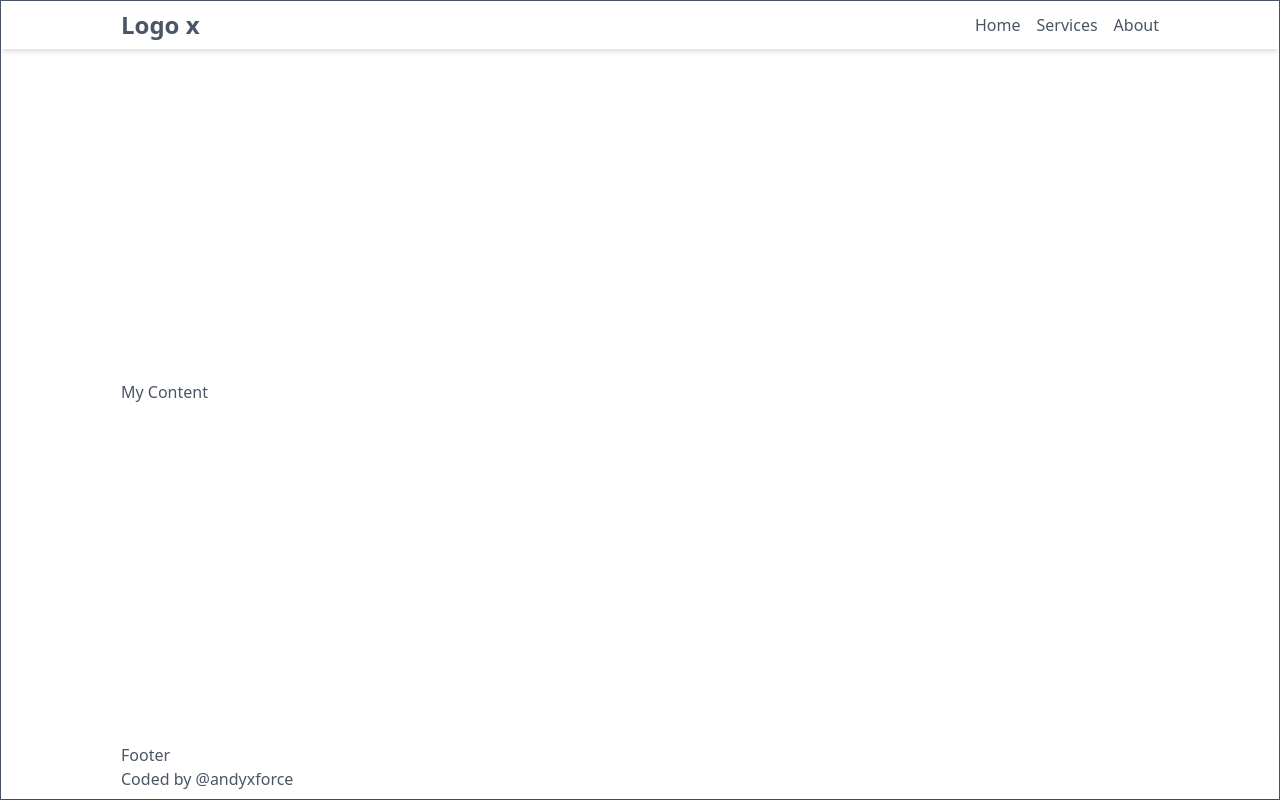
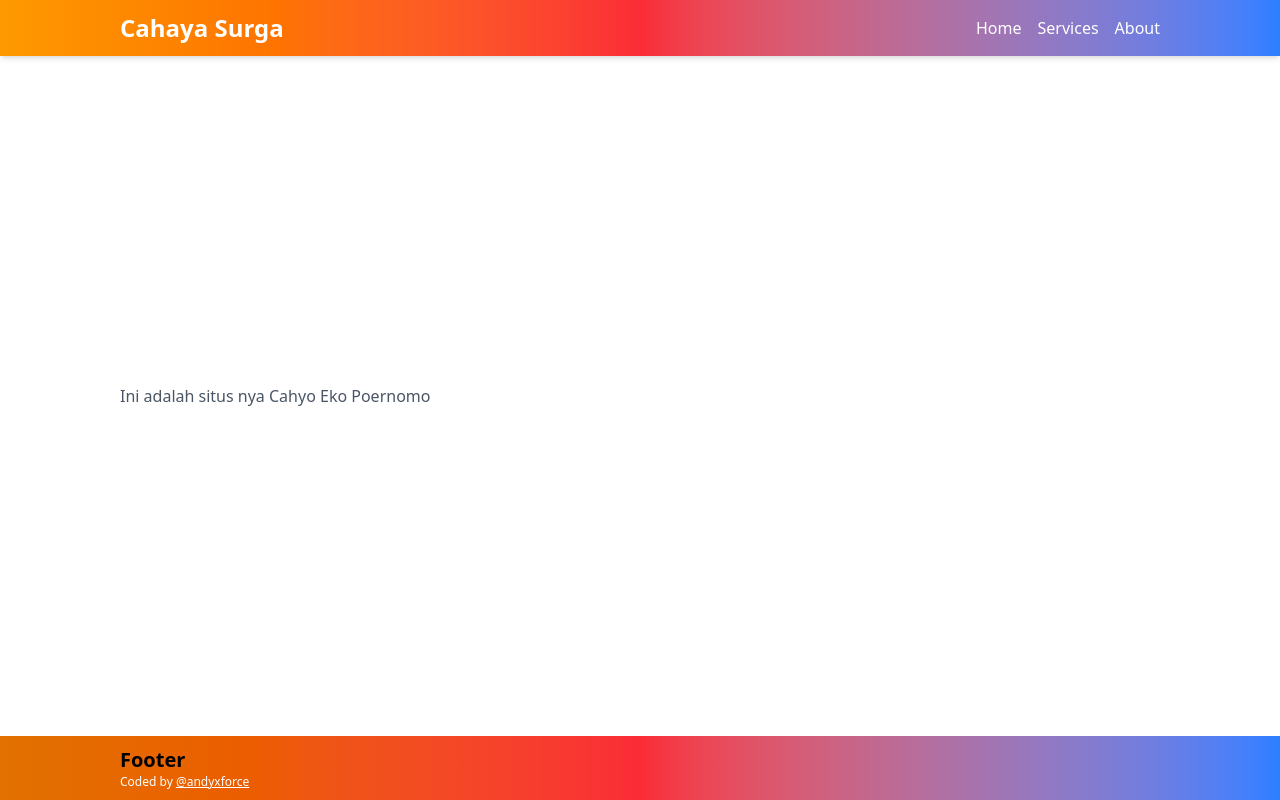
Before and after one commit to andyxforce707/test, a plain HTML site: page index.html in a window 1280 px wide. Drawn offline with nearby package versions, Linux system fonts and the light colour scheme.

Commit message:
update data index.html

```diff
--- a/index.html
+++ b/index.html
@@ -12,31 +12,31 @@
     <script src="https://cdn.jsdelivr.net/npm/@tailwindcss/browser@4"></script>
     <!--  -->
 </head>
-<body x-data="{nama:'Andy'}" class="w-full border flex flex-col gap-2 h-screen text-gray-600">
+<body x-data="{nama:'Andy'}" class="w-full flex flex-col gap-2 h-screen text-gray-600">
     <div class="w-full flex gap-2 flex-col h-screen justify-between">
-        <div class="navbar w-full px-30 py-2 flex flex-row justify-between items-center shadow-md">
-            <h1 class="font-semibold text-2xl">Logo x</h1>
+        <div class="navbar w-full px-30 py-3 flex flex-row justify-between items-center shadow-md bg-gradient-to-r from-amber-500 via-red-500 to-blue-500">
+            <h1 class="font-semibold text-2xl text-white">Cahaya Surga</h1>
 
-            <nav class="flex gap-4">
-                <a href="#">Home</a>
+            <nav class="flex gap-4 text-white">
+                <a href="#" class="">Home</a>
                 <a href="#">Services</a>
                 <a href="#">About</a>
             </nav>
         </div>
 
-        <div class="content px-30 py-2">
-            <h1>My Content</h1>
+        <div class="content px-30 py-3">
+            <h1>Ini adalah situs nya Cahyo Eko Poernomo</h1>
 
             <div class="cards ">
                 <div class="card"></div>
             </div>
         </div>
 
-        <footer class="w-full shadow-md px-30 py-2">
-            <h1>Footer</h1>
+        <footer class="w-full shadow-md px-30 py-2.5 bg-gradient-to-r from-amber-600 via-red-500 to-blue-500">
+            <h1 class="text-xl font-bold text-black">Footer</h1>
 
             <div class="flex gap-2">
-                <p>Coded by <a href="#">@andyxforce</a></p>
+                <p class="text-xs text-white">Coded by <a href="#" class="underline">@andyxforce</a></p>
             </div>
         </footer>
     </div>
```
